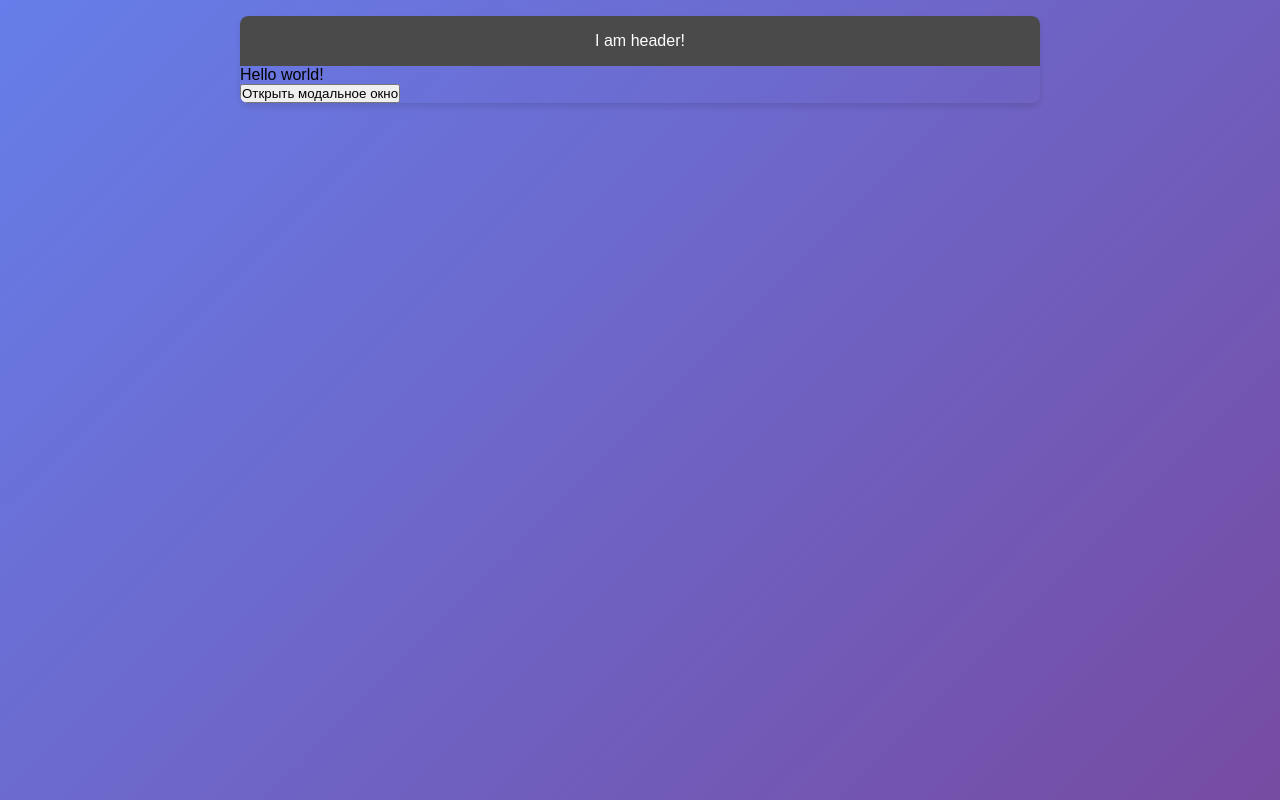
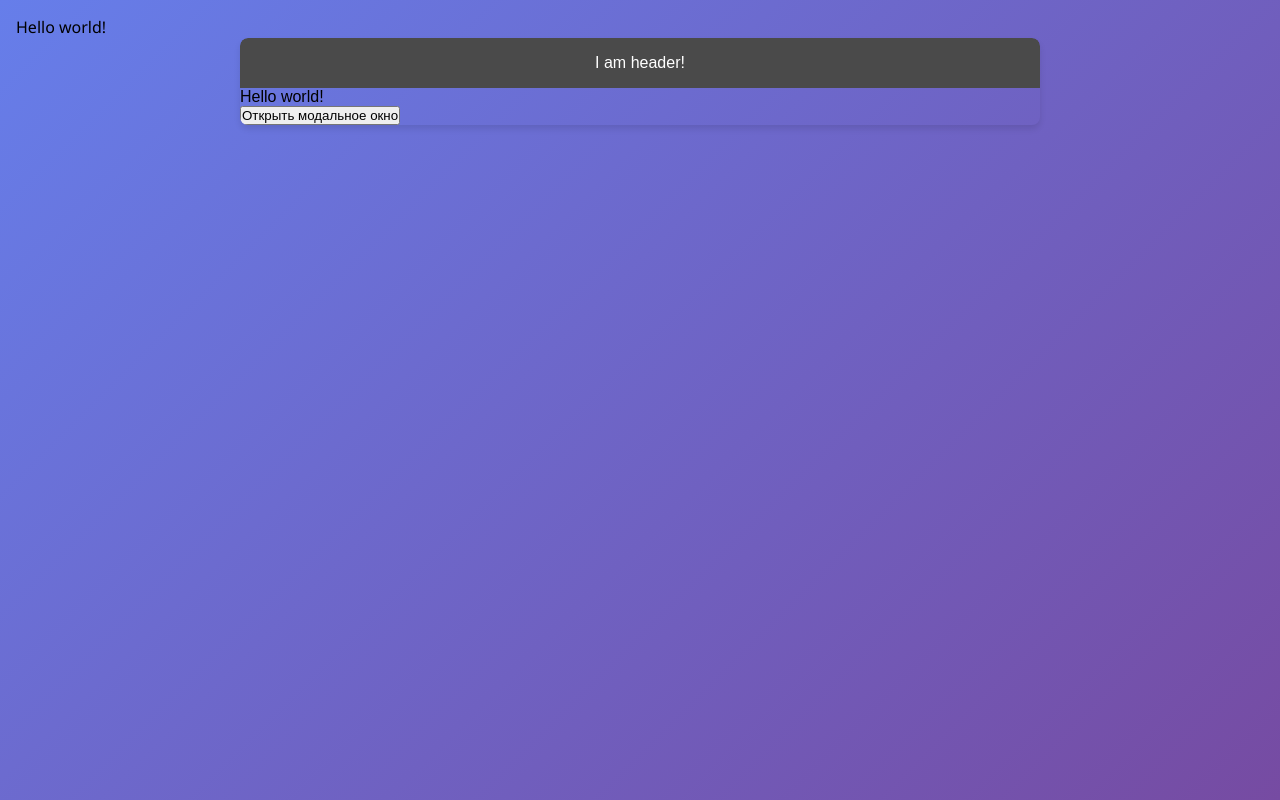
Before and after one commit to NikolayFrontEnd/agroDraft, a React (Vite) app: page / in a window 1280 px wide. Built offline with nearby package versions, Linux system fonts and the light colour scheme.

Commit message:
Added header

```diff
--- a/src/App.jsx
+++ b/src/App.jsx
@@ -312,6 +312,7 @@ function App() {
 
   return (
     <>
+    <div>Hello world!</div>
       <MainPage />
       <ModalChemicalModal
         isOpen={isModalOpen}
```
